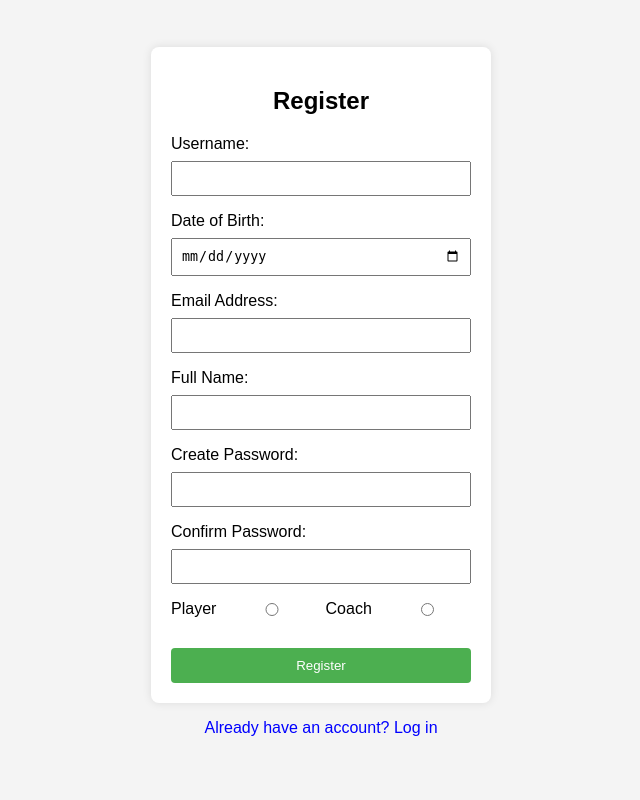
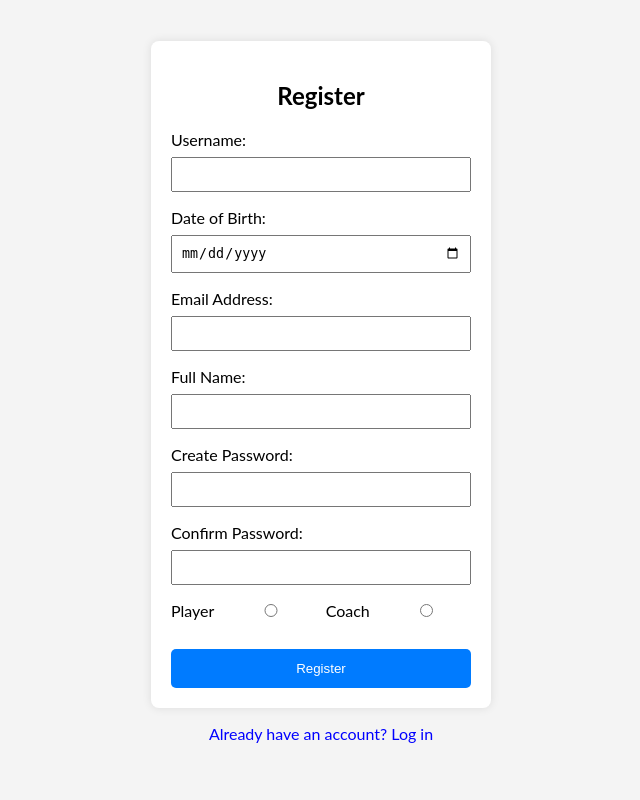
Before and after one commit to OLofthouse/EliteSportsManagementSystem, a Flask app: page /signup in a window 1280 px wide. Shown: the whole page, without its empty margins (319-959 px from the left). Run offline with Flask 3, Linux system fonts and the light colour scheme.

Commit message:
CSS changes
changes to:
- coach dashboard
- user dashboard
- login
- signup
- fixture list
- training schedule

```diff
--- a/static/css/fixturelist.css
+++ b/static/css/fixturelist.css
@@ -1,6 +1,6 @@
 body {
-  font-family: 'Arial', sans-serif;
-  background-color: #f0f0f0;
+  font-family: Lato, sans-serif;
+  background-color: #f5f5f5;
   margin: 0;
   padding: 0;
 }
@@ -17,7 +17,7 @@
 }
 
 .fixture-box {
-  background-color: #fff;
+  background-color: #828a95c3;
   border-radius: 10px;
   box-shadow: 0 4px 8px rgba(0, 0, 0, 0.1);
   margin: 20px auto; /* Center the box horizontally */
--- a/static/css/login.css
+++ b/static/css/login.css
@@ -1,7 +1,7 @@
 body {
     margin: 0;
     padding: 0;
-    font-family: Arial, sans-serif;
+    font-family: Lato, sans-serif;
     background-color: #f4f4f4;
 }
 
--- a/static/css/signup.css
+++ b/static/css/signup.css
@@ -1,5 +1,5 @@
 body {
-    font-family: Arial, sans-serif;
+    font-family: Lato, sans-serif;
     background-color: #f4f4f4;
     margin: 0;
     padding: 0;
@@ -31,14 +31,19 @@ input {
     box-sizing: border-box;
 }
 
-button {
-    background-color: #4caf50;
-    color: white;
-    padding: 10px;
+button[type="submit"] {
+    width: 100%;
+    padding: 12px;
     border: none;
-    border-radius: 4px;
+    border-radius: 5px;
+    background-color: #007bff;
+    color: #fff;
     cursor: pointer;
-    width: 100%;
+    transition: background-color 0.3s ease;
+}
+
+button[type="submit"]:hover {
+    background-color: #0056b3;
 }
 
 h2 {
--- a/static/css/trainingschedule.css
+++ b/static/css/trainingschedule.css
@@ -1,6 +1,6 @@
 body {
-    font-family: 'Arial', sans-serif;
-    background-color: #f0f0f0;
+    font-family: Lato, sans-serif;
+    background-color: #f5f5f5;
     margin: 0;
     padding: 0;
     display: flex;
@@ -29,7 +29,7 @@ th, td {
 }
 
 th {
-    background-color: #f2f2f2;
+    background-color: #006b8fcd;
 }
 
 button {
```
Also changed, not shown: static/css/coachdashboard.css (+7 -7 lines), static/css/userdashboard.css (+7 -7 lines).
